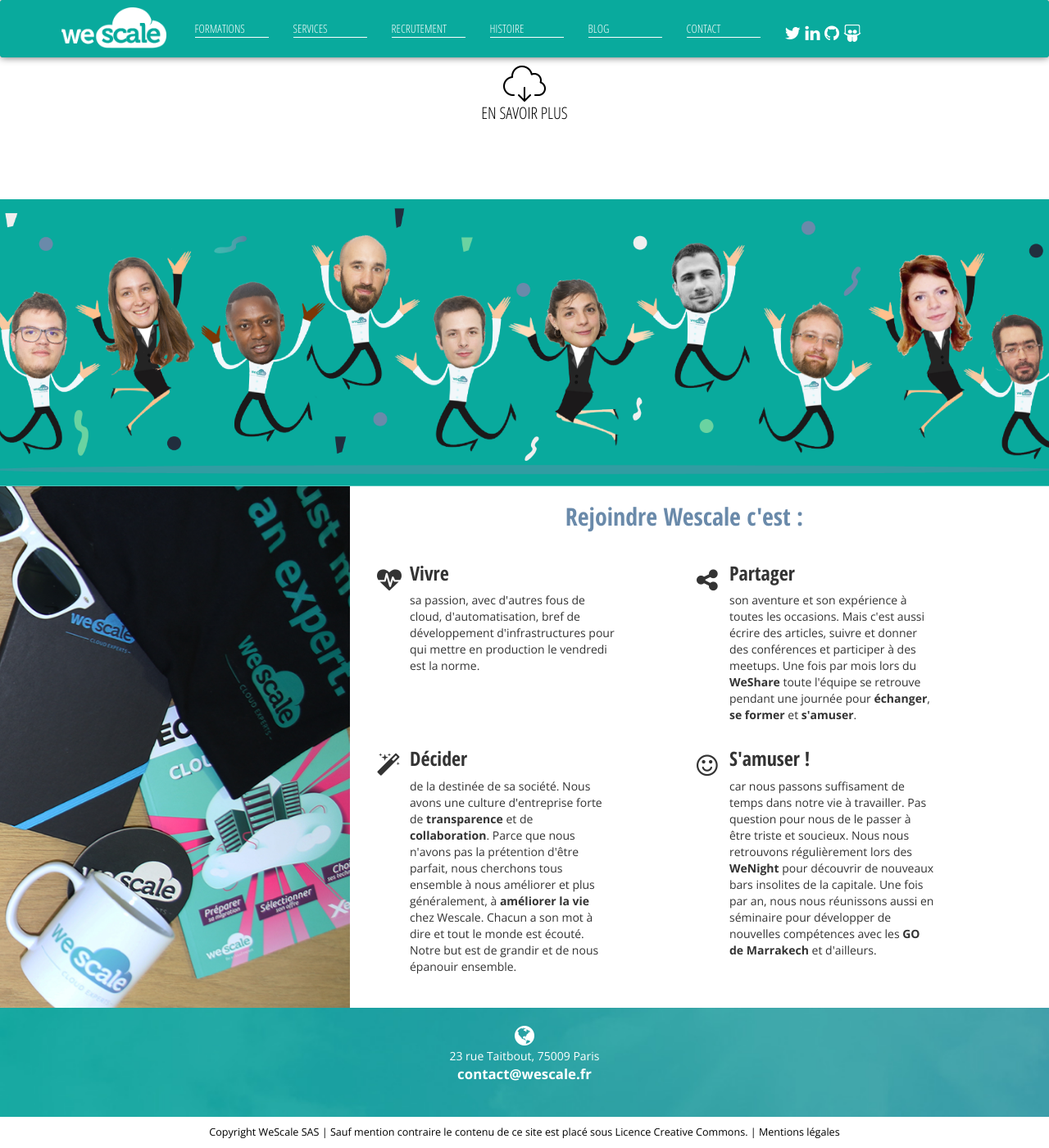
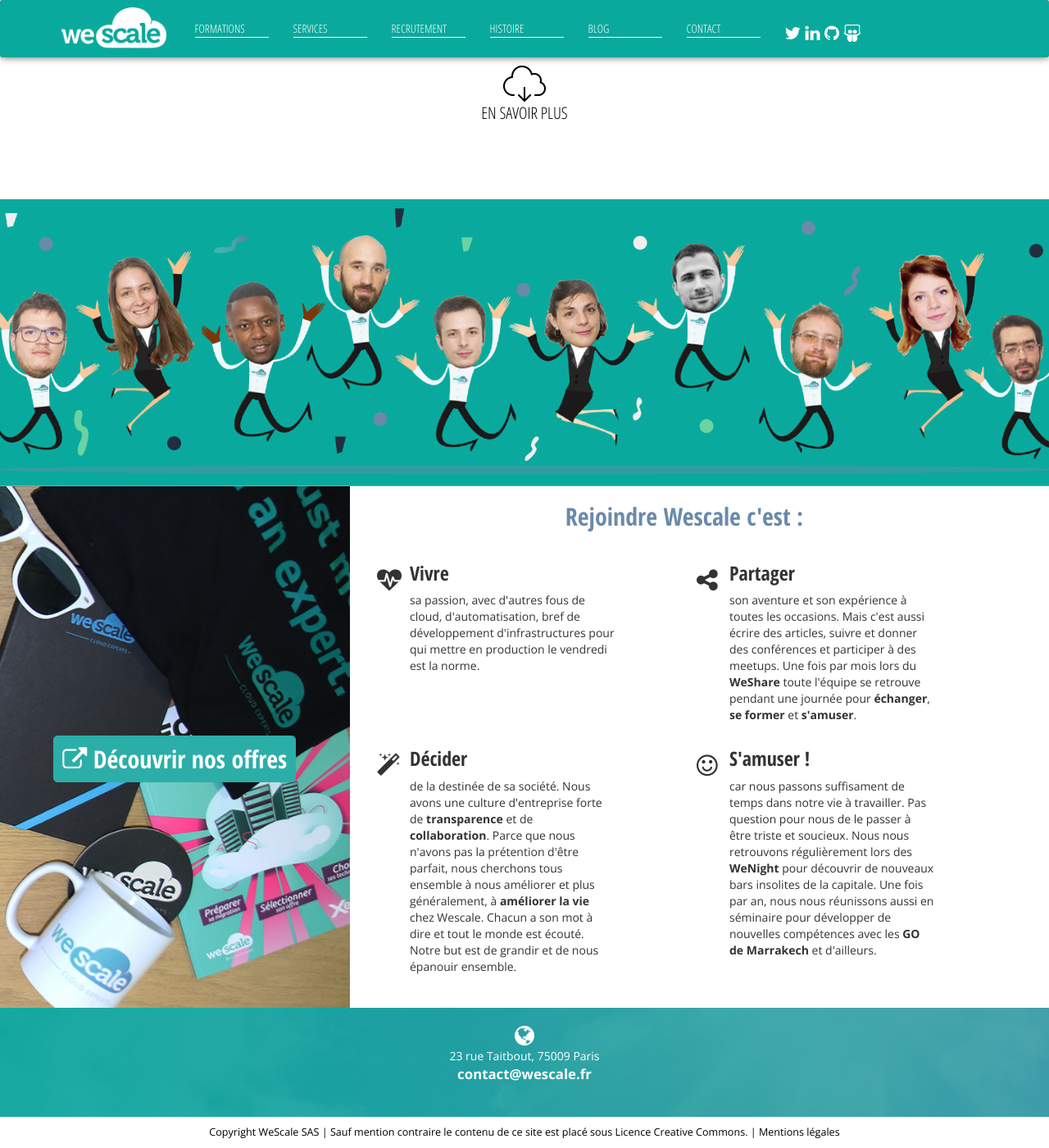
Before and after one commit to wescale/wescale-site, a Jekyll site: the page built from recrutement.html, in a window 1280 px wide and 1400 px high, scrolled down 395 px. Shown: the whole window at 82% size. Built offline with Jekyll 4.4.1, drawn with Linux system fonts in a browser that asks for light colours; nearby versions of some CDN libraries; comment, search, counter and statistics services are not loaded.

Commit message:
center join button in job page in both vertical and horizontal directions

```diff
--- a/css/style.css
+++ b/css/style.css
@@ -341,7 +341,8 @@
     margin-top: initial;
 }
 
-.col-md-8.home-content {}
+.col-md-8.home-content {
+}
 
 .partenariats .home-text {
     margin: auto;
@@ -587,6 +588,8 @@
 .vertical-align {
     display: flex;
     align-items: center;
+    justify-content: center;
+
 }
 
 .home-layer {
@@ -612,7 +615,6 @@
 .techtrends-title p {
     font-size: medium;
 }
-
 
 .techtrends {
     margin: 0px 0;
@@ -817,6 +819,7 @@
 
 .job-profils a.job-button {
     color: white;
+    padding: 10px;
 }
 
 a.job-button {
@@ -834,6 +837,8 @@
     -webkit-border-radius: 5px;
     -moz-border-radius: 5px;
     border-radius: 5px;
+    padding: 10px;
+
 }
 
 a.job-button:hover {
@@ -851,6 +856,8 @@
     -webkit-border-radius: 5px;
     -moz-border-radius: 5px;
     border-radius: 5px;
+    padding: 10px;
+
 }
 
 .job-family {
@@ -891,6 +898,7 @@
     height: 100%;
     top: 0px;
 }
+
 .welcome-box {
     background-image: url(../images/welcome_box_4x3.jpeg);
     background-repeat: no-repeat;
@@ -901,6 +909,7 @@
     position: absolute;
     top: 0px;
     left: 0px;
+    text-align: center;
 }
 
 .job-bg p {
@@ -923,7 +932,6 @@
     display: inline-block;
     width: 250px;
 }
-
 
 .formations-pitch {
     display: block;
--- a/recrutement.html
+++ b/recrutement.html
@@ -55,9 +55,9 @@
 </section>
 <section class="side-image" id="rejoindre-wescale">
                 <div class="col-md-4 visible-lg-block visible-md-block image-holder-left">
-                    <div class="welcome-box job-profils">
+                    <div class="welcome-box job-profils vertical-align">
 
-                        <a href="https://wescale.welcomekit.co" class="job-button" style="margin-top: 45vh; padding: 10px;">
+                        <a href="https://wescale.welcomekit.co" class="job-button" style="">
                                 <i class="fa fa-external-link" aria-hidden="true"></i> Découvrir nos offres</a>
 
                     </div>
```
